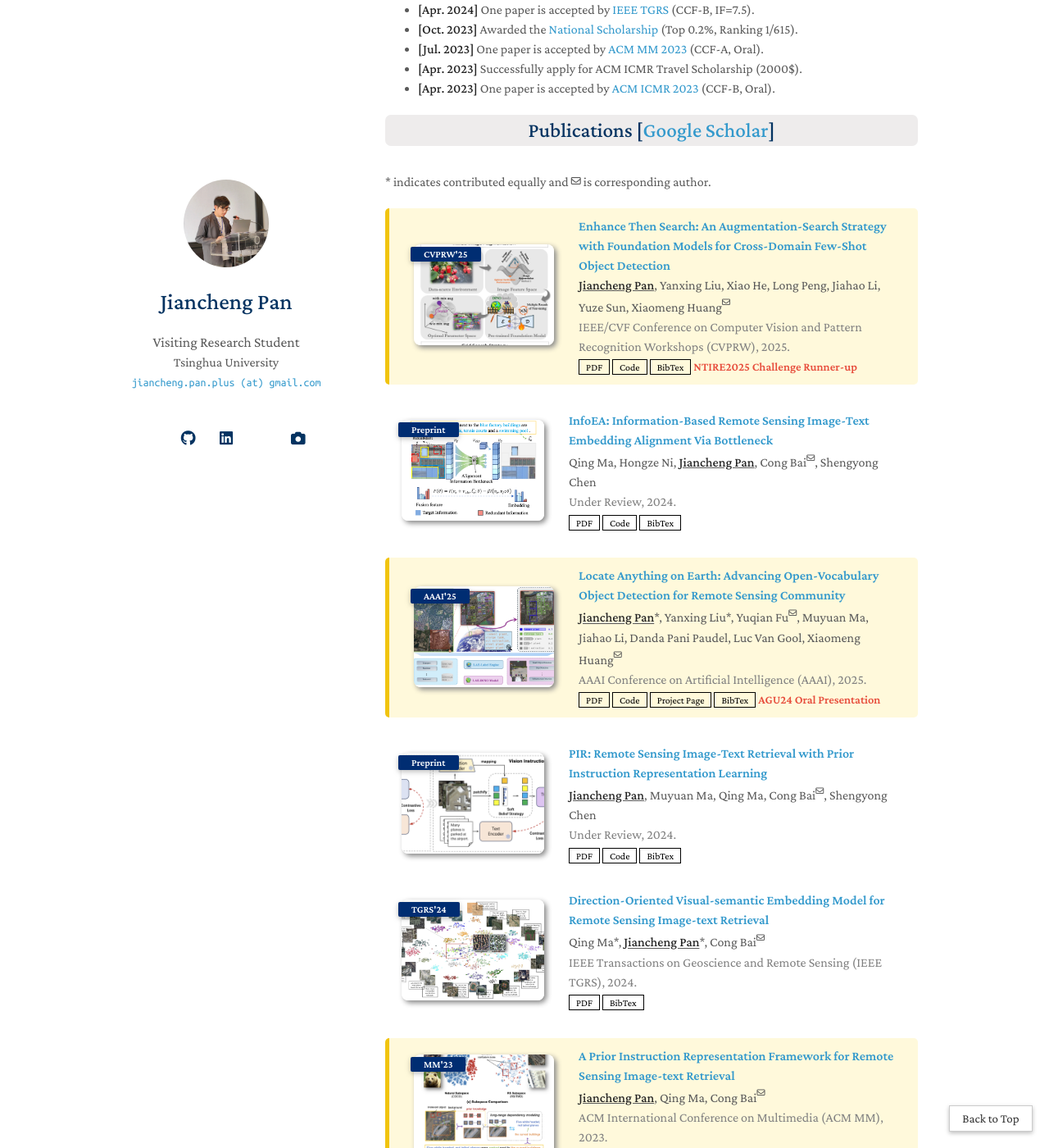
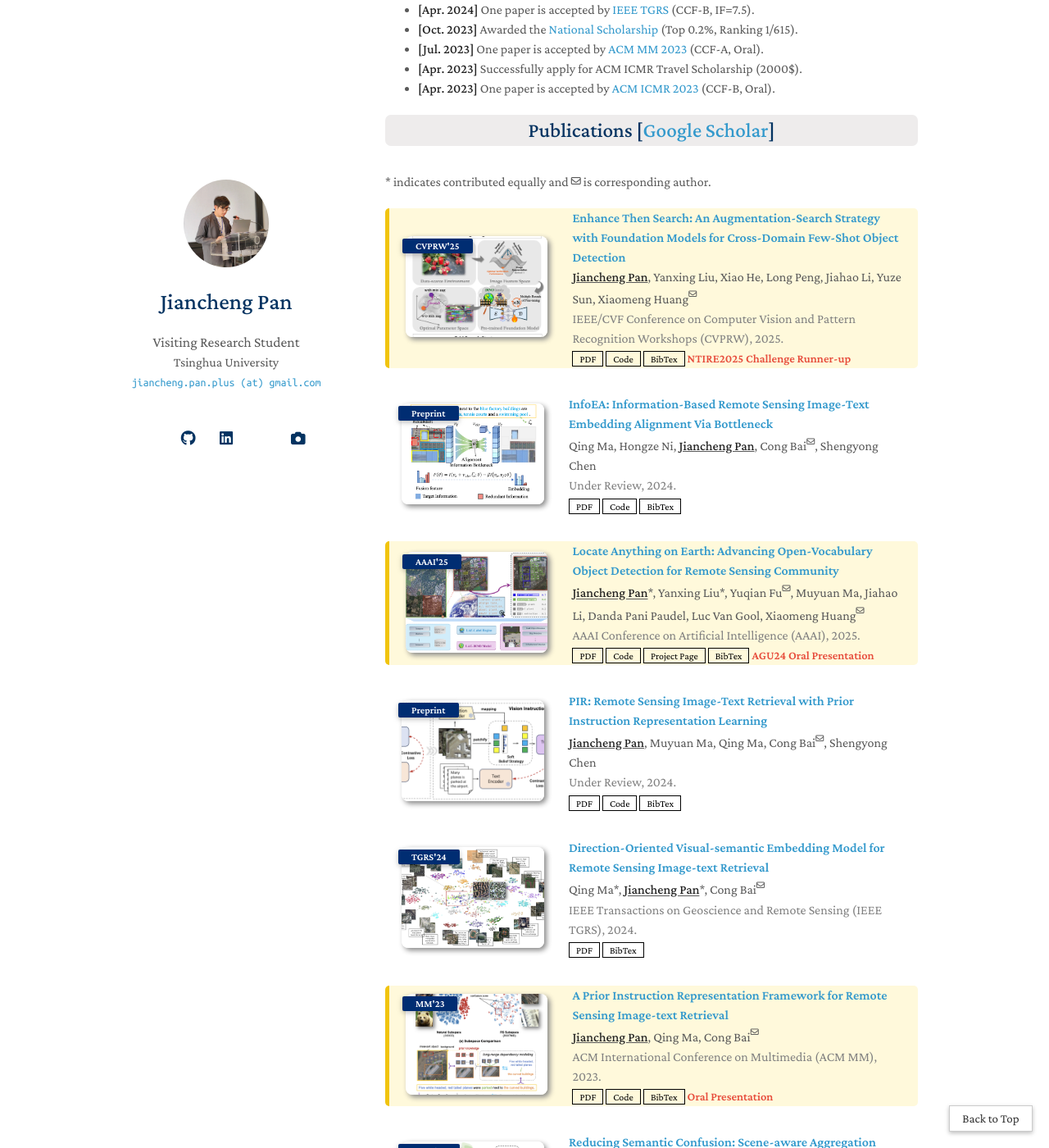
Before and after one commit to jaychempan/jaychempan.github.io, a Jekyll site: the page built from index.md, in a window 1280 px wide and 1400 px high, scrolled down 955 px. Shown: the whole window at 82% size. Built offline with Jekyll 4.4.1, drawn with Linux system fonts in a browser that asks for light colours; some web fonts are replaced; a style sheet for code colours, icons or effects is not loaded.

Commit message:
update index

```diff
--- a/_sass/minimal-light.scss
+++ b/_sass/minimal-light.scss
@@ -613,7 +613,7 @@ footer {
 .highlight {
   background-color: #fff9db; /* 高亮颜色，可替换为你喜欢的颜色 */
   border-left: 5px solid #f1c40f; /* 左边加条强调线条，可选 */
-  padding: 10px;
+  // padding: 10px;
   border-radius: 5px;
 }
 @media (prefers-color-scheme: dark) {
```
